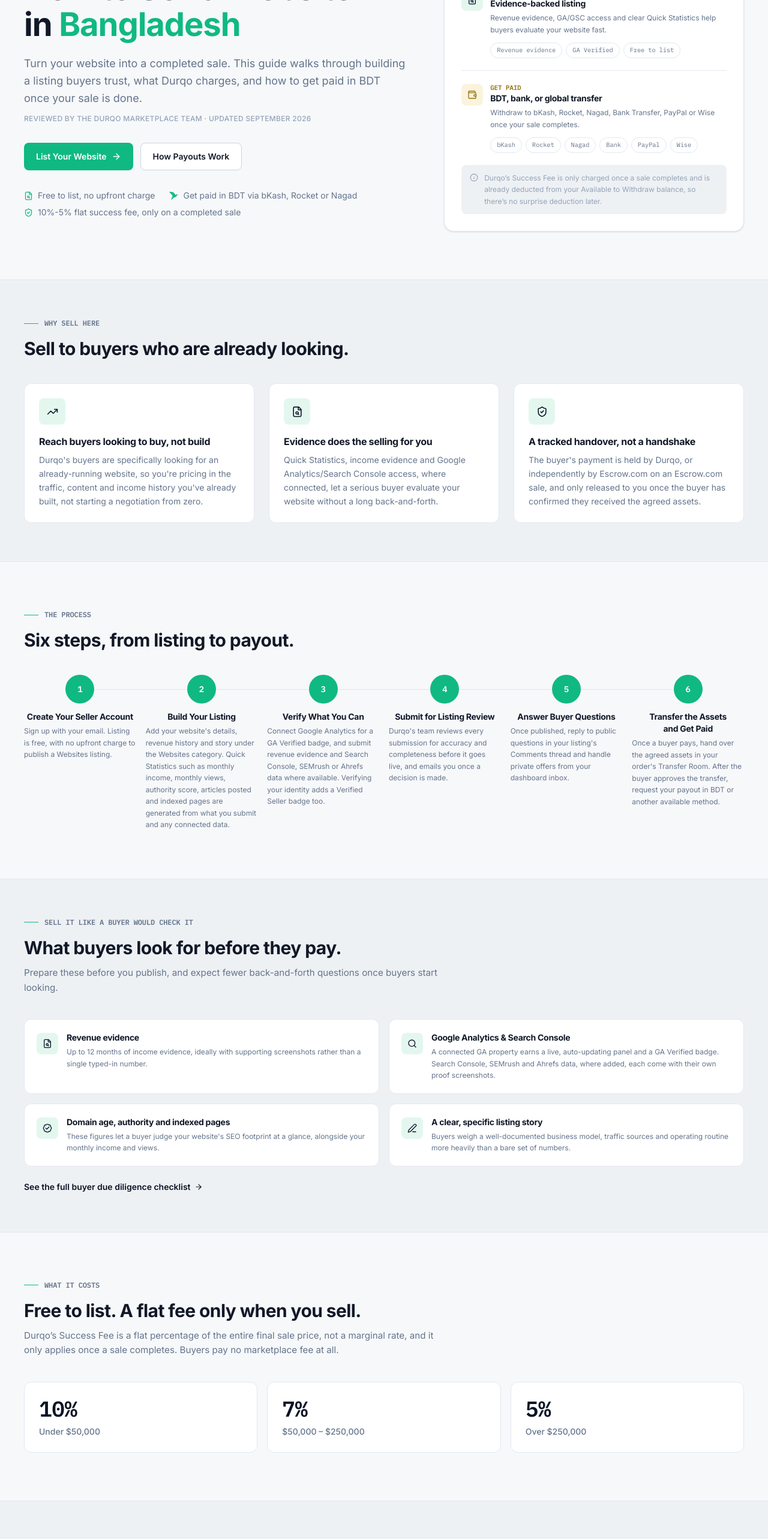
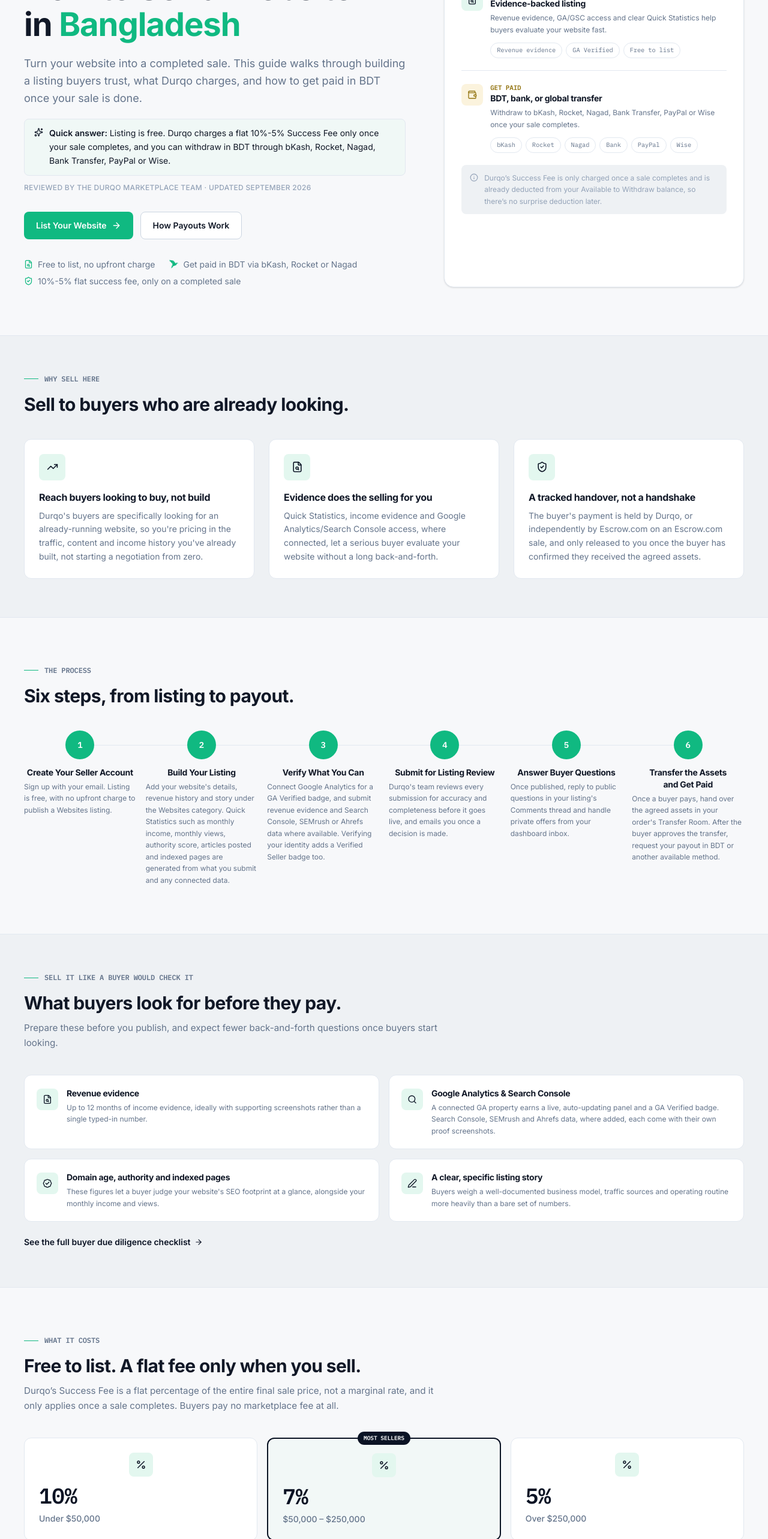
Before and after one commit to mdmanirmia/durqo-app, a Next.js app: page /how-to-sell-a-website-in-bangladesh in a window 1280 px wide. Shown: the part 234-2800 px from the top of the page at 60% size. Built offline with nearby package versions, Linux system fonts and the light colour scheme; no server answers.

Commit message:
Polish: add Quick answer hero callout and fee-tier highlight

```diff
--- a/src/app/how-to-sell-a-website-in-bangladesh/page.tsx
+++ b/src/app/how-to-sell-a-website-in-bangladesh/page.tsx
@@ -14,6 +14,8 @@ import {
   Clock,
   PenLine,
   Search,
+  Sparkles,
+  Percent,
 } from "lucide-react";
 import Container from "@/components/ui/Container";
 import Button from "@/components/ui/Button";
@@ -207,7 +209,11 @@ const BUYER_CHECKS = [
   },
 ];
 
-const FEE_ROWS = SUCCESS_FEE_TIERS.map((tier) => ({ label: tier.label, rate: fmtRate(tier.rate) }));
+const FEE_ROWS = SUCCESS_FEE_TIERS.map((tier) => ({
+  label: tier.label,
+  rate: fmtRate(tier.rate),
+  highlight: tier.id === "50k-250k",
+}));
 
 const PAYOUT_METHODS = [
   { icon: Landmark, name: "Bank Transfer", cap: "No daily or monthly cap" },
@@ -321,6 +327,14 @@ export default function HowToSellAWebsiteInBangladeshPage() {
                   Turn your website into a completed sale. This guide walks through building a listing buyers trust,
                   what Durqo charges, and how to get paid in BDT once your sale is done.
                 </p>
+                <div className="mt-5 flex items-start gap-2.5 rounded-lg border border-rule bg-brand-soft/40 px-4 py-3">
+                  <Sparkles size={15} className="mt-0.5 shrink-0 text-brand-strong" aria-hidden />
+                  <p className="text-sm leading-relaxed text-ink">
+                    <span className="font-semibold">Quick answer:</span> Listing is free. Durqo charges a flat 10%-5%
+                    Success Fee only once your sale completes, and you can withdraw in BDT through bKash, Rocket,
+                    Nagad, Bank Transfer, PayPal or Wise.
+                  </p>
+                </div>
                 <p className="mt-3 text-xs font-medium uppercase tracking-wide text-ink-faint">
                   Reviewed by the Durqo Marketplace Team · Updated September 2026
                 </p>
@@ -490,7 +504,20 @@ export default function HowToSellAWebsiteInBangladeshPage() {
             </div>
             <div className="grid gap-4 sm:grid-cols-3">
               {FEE_ROWS.map((row) => (
-                <div key={row.label} className="rounded-xl border border-rule bg-paper-raised p-6 text-center">
+                <div
+                  key={row.label}
+                  className={`relative rounded-xl border p-6 text-center ${
+                    row.highlight ? "border-2 border-brand-strong bg-brand-soft/30" : "border-rule bg-paper-raised"
+                  }`}
+                >
+                  {row.highlight && (
+                    <span className="mono absolute -top-3 left-1/2 -translate-x-1/2 rounded-full bg-brand-strong px-2.5 py-1 text-[0.6rem] font-semibold uppercase tracking-wide text-white">
+                      Most sellers
+                    </span>
+                  )}
+                  <span className="mx-auto mb-3 grid h-10 w-10 place-items-center rounded-lg bg-brand-soft text-brand-strong">
+                    <Percent size={18} />
+                  </span>
                   <p className="mono text-4xl font-bold tabular-nums text-brand-strong">{row.rate}</p>
                   <p className="mt-2 text-sm font-medium text-ink-soft">{row.label}</p>
                 </div>
```
